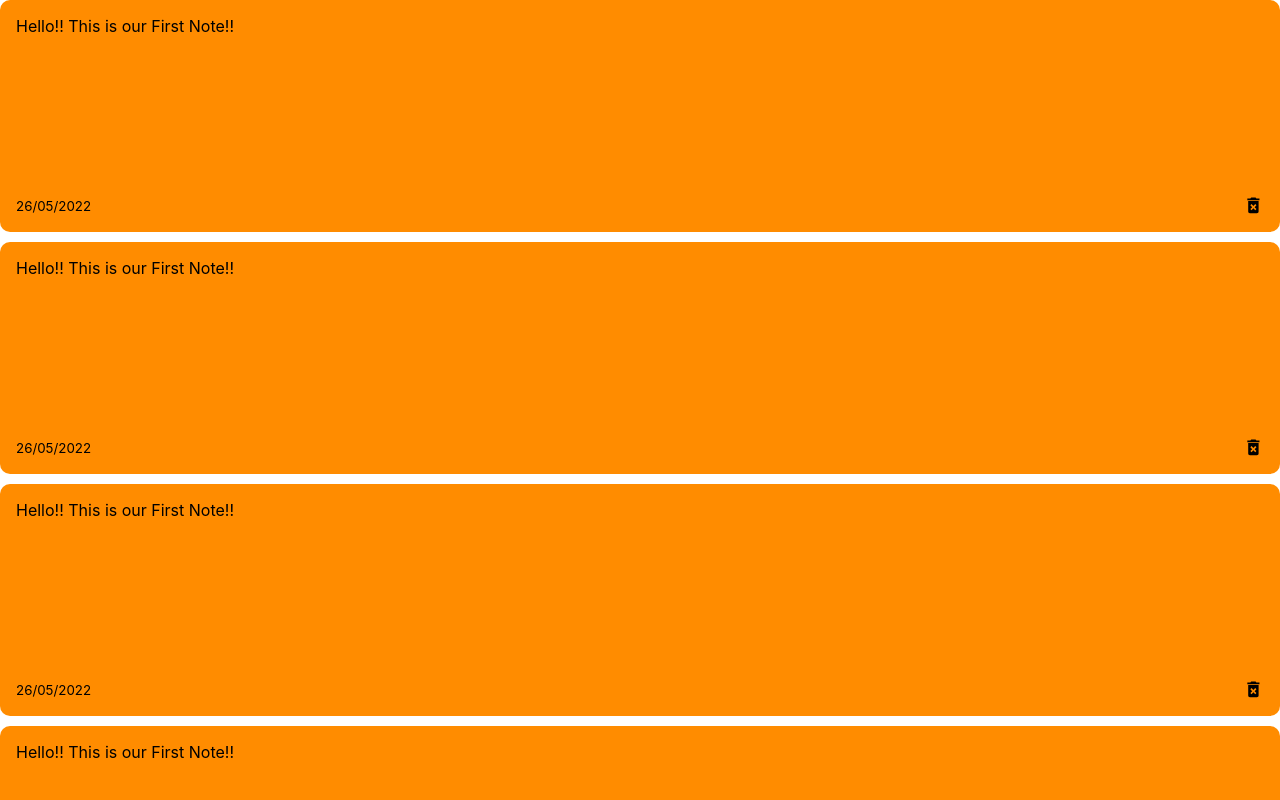
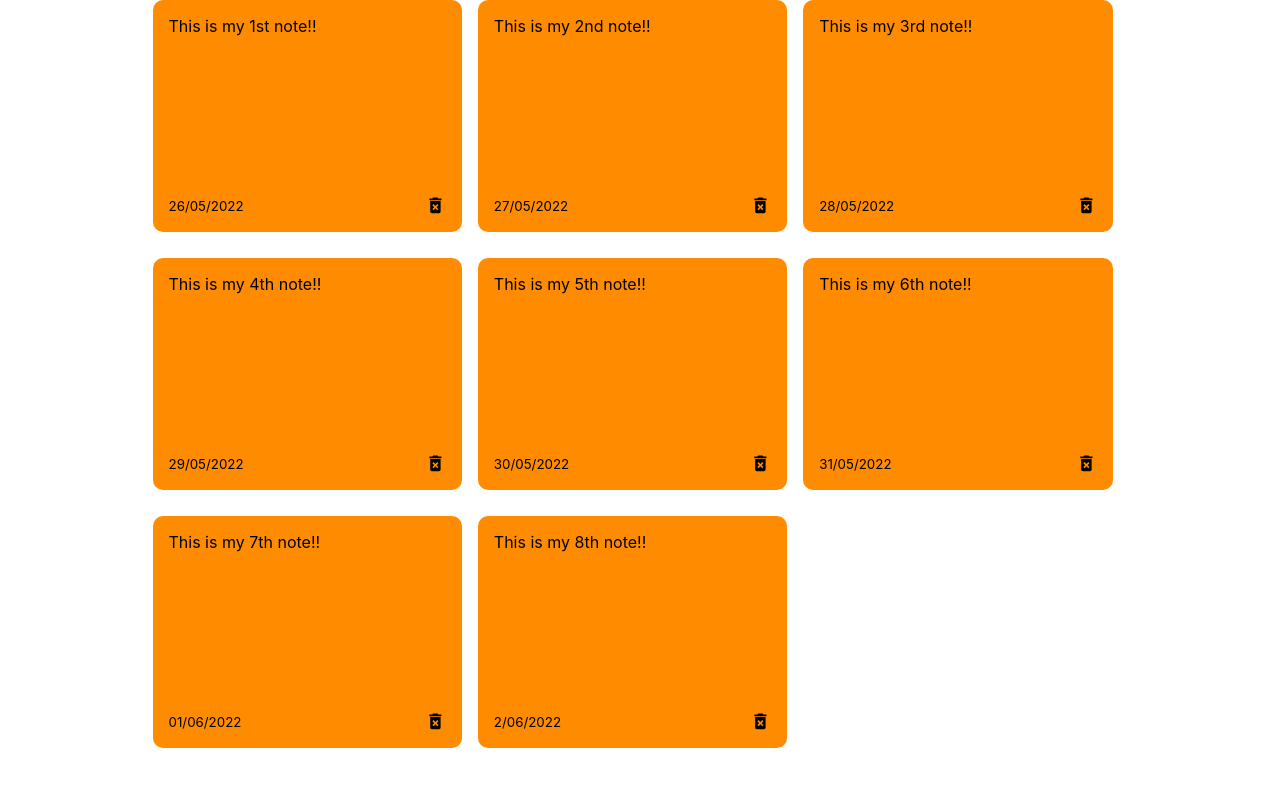
Before and after one commit to GloriaUloaku/react-notes-app, a React (Create React App) app: page / in a window 1280 px wide. Shown: the top 800 px of the page. Built offline with nearby package versions, Linux system fonts and the light colour scheme.

Commit message:
4th commit

```diff
--- a/src/App.js
+++ b/src/App.js
@@ -1,9 +1,62 @@
+import { useState } from 'react';
+import { nanoid } from 'nanoid';
 import NotesList from './components/NotesList';
 
    const App = () => {
+     const [notes, setNotes] = useState([
+       {
+       id:nanoid(),
+       text: 'This is my 1st note!!',
+       date: '26/05/2022',
+       },
+
+       {
+       id:nanoid(),
+       text: 'This is my 2nd note!!',
+       date: '27/05/2022',
+       },
+
+       {
+       id:nanoid(),
+       text: 'This is my 3rd note!!',
+       date: '28/05/2022',
+       },
+
+       {
+       id:nanoid(),
+       text: 'This is my 4th note!!',
+       date: '29/05/2022',
+       },
+
+       {
+       id:nanoid(),
+       text: 'This is my 5th note!!',
+       date: '30/05/2022',
+       },
+
+       {
+       id:nanoid(),
+       text: 'This is my 6th note!!',
+       date: '31/05/2022',
+       },
+
+       {
+       id:nanoid(),
+       text: 'This is my 7th note!!',
+       date: '01/06/2022',
+       },
+
+       {
+       id:nanoid(),
+       text: 'This is my 8th note!!',
+       date: '2/06/2022',
+       },
+
+     ]);
+
      return (
         <div className='container'>
-            <NotesList />
+            <NotesList  notes={notes}/>
         </div>
      );
 
--- a/src/components/Note.js
+++ b/src/components/Note.js
@@ -1,11 +1,11 @@
 import {MdDeleteForever } from 'react-icons/md';
 
-const Note = () => {
+const Note = ({ id, text, date }) => {
     return (
         <div className='note'>
-            <span>Hello!! This is our First Note!!</span>
+            <span>{text}</span>
             <div className="note-footer">
-                <small>26/05/2022</small>
+                <small>{date}</small>
                 <MdDeleteForever className='delete-icon' size='1.3em' />
             </div>
         </div>
--- a/src/components/NotesList.js
+++ b/src/components/NotesList.js
@@ -1,14 +1,14 @@
 import Note from './Note';
 
-const NotesList = () => {
+const NotesList = ({ notes }) => {
      return (
          <div className='notes-list'>
-             <Note />
-             <Note />
-             <Note />
-             <Note />
-             <Note />
-             <Note />
+             {notes.map((note)=> (
+
+             <Note  id={note.id} text={note.text} date={note.date} />
+
+
+             ))}
 
          </div>
 
--- a/src/index.css
+++ b/src/index.css
@@ -10,6 +10,20 @@ body {
 code {
   font-family: source-code-pro, Menlo, Monaco, Consolas, 'Courier New',
     monospace;
+}
+
+.container{
+  max-width: 960px;
+  margin-right: auto;
+  margin-left: auto;
+  padding-right: 15px;
+  padding-right: 15px;
+}
+
+.notes-list{
+  display: grid;
+  grid-gap: 1rem;
+  grid-template-columns: repeat(auto-fit, minmax(250px, 1fr));
 }
 
 .note{
```
